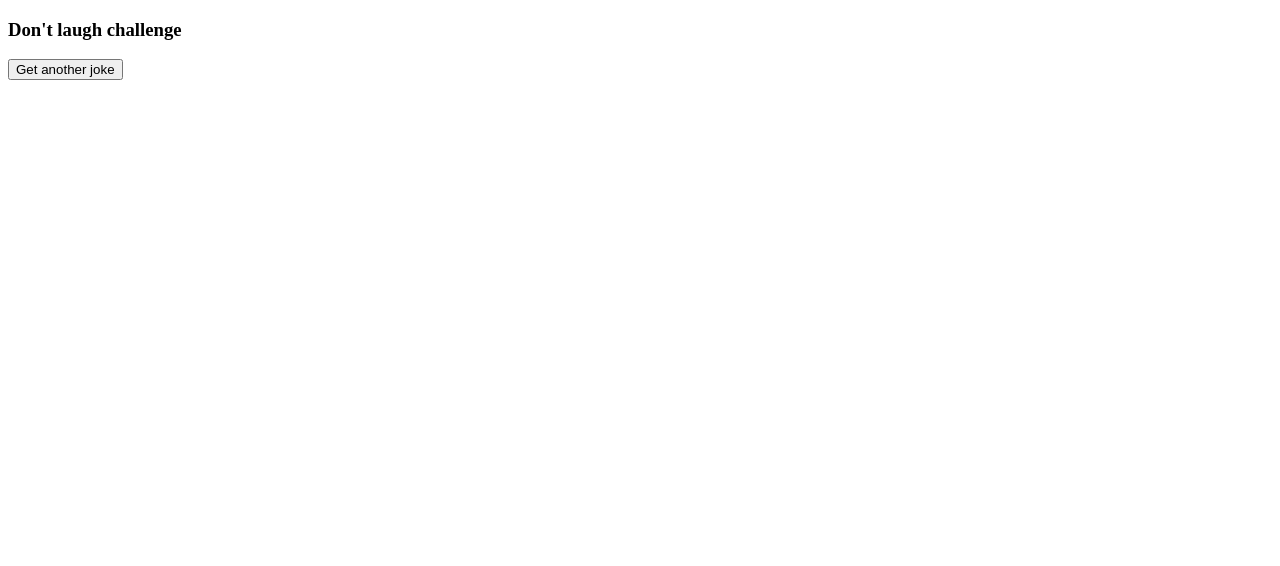
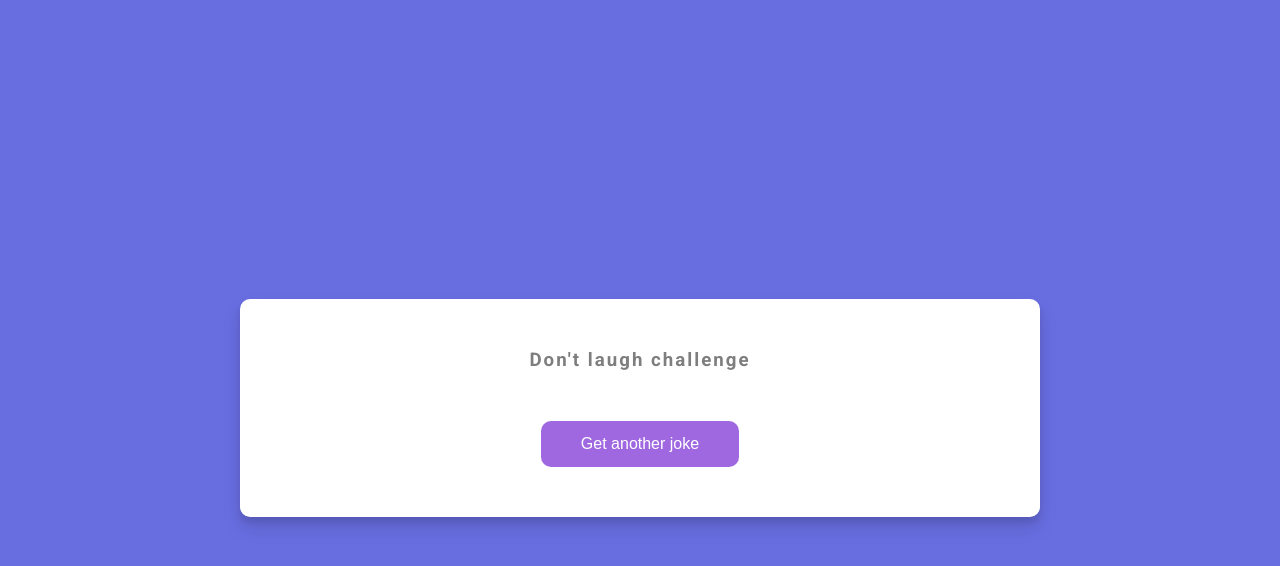
Before and after one commit to ashu-123/jokes-app, a plain HTML site: page index.html in a window 1280 px wide. Drawn offline with Linux system fonts and the light colour scheme.

Commit message:
Added css styling for home page

```diff
--- a/index.html
+++ b/index.html
@@ -3,6 +3,7 @@
 <head>
     <meta charset="UTF-8">
     <meta name="viewport" content="width=device-width, initial-scale=1.0">
+    <link rel="stylesheet" href="styles.css">
     <title>Jokes App</title>
 </head>
 <body>
--- a/styles.css
+++ b/styles.css
@@ -0,0 +1,61 @@
+@import url('https://fonts.googleapis.com/css2?family=Roboto:wght@400;700&display=swap');
+
+* {
+    box-sizing: border-box;
+}
+
+body {
+    background-color: #686de0;
+    font-family: 'Roboto', sans-serif;
+    display: flex;
+    flex-direction: column;
+    justify-content: center;
+    align-items: center;
+    height: 100vh;
+    overflow: hidden;
+    /* padding: 20px; */
+}
+
+.joke-container {
+    background-color: #ffffff;
+    border-radius: 10px;
+    padding: 50px 20px;
+    width: 800px;
+    max-width: 100%;
+    text-align: center;
+    box-shadow: 0 10px 20px rgba(0, 0, 0, 0.1), 0 6px 6px rgba(0, 0, 0, 0.1);
+}
+
+h3 {
+    margin: 0;
+    letter-spacing: 2px;
+    opacity: 0.5;
+}
+
+.joke {
+    max-width: 600px;
+    font-size: 30px;
+    letter-spacing: 1px;
+    margin: 50px auto;
+    /* line-height: 40px; */
+    /* text-wrap: wrap; */
+}
+
+.joke-btn {
+    background-color: #9f68e0;
+    color: #ffffff;
+    border: 0;
+    border-radius: 10px;
+    /* box-shadow: 0 5px 15px rgba(0, 0, 0, 0.1), 0 6px 6px rgba(0, 0, 0, 0.1); */
+    padding: 14px 40px;
+    font-size: 16px;
+    cursor: pointer;
+}
+
+.joke-btn:focus {
+    outline: 0;
+}
+
+.joke-btn:active {
+    transform: scale(0.98);
+}
```
